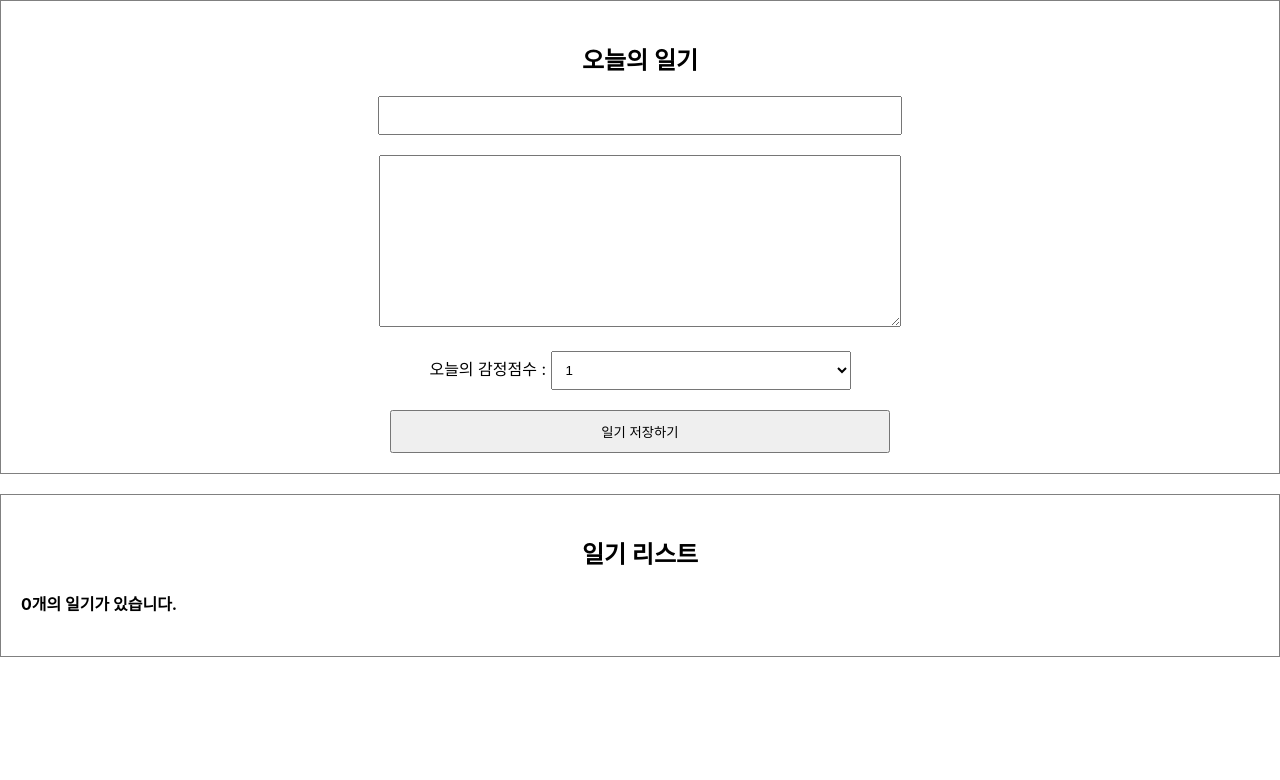
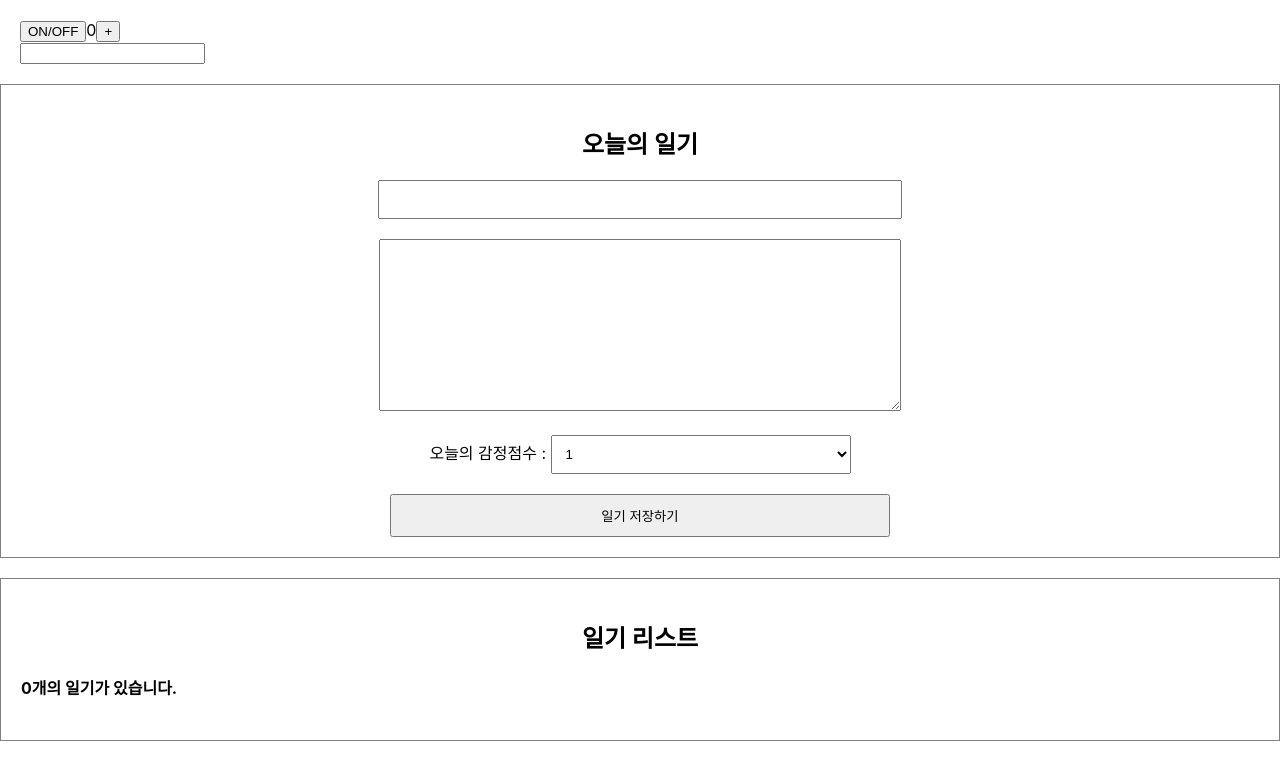
Before and after one commit to jangha0/SimpleDiary, a React (Create React App) app: page / in a window 1280 px wide. Shown: the top 780 px of the page. Built offline with nearby package versions, Linux system fonts and the light colour scheme.

Commit message:
Lifecycle 제어하기

```diff
--- a/src/App.js
+++ b/src/App.js
@@ -2,6 +2,7 @@
 import DiaryEditor from "./DiaryEditor";
 import DiaryList from "./DiaryList.js";
 import "./App.css";
+import Lifecycle from "./Lifecycle";
 
 const App = () => {
   const [data, setData] = useState([]);
@@ -37,6 +38,7 @@
 
   return (
     <div className="App">
+      <Lifecycle />
       <DiaryEditor onCreate={onCreate} />
       <DiaryList onEdit={onEdit} onRemove={onRemove} diaryList={data} />
     </div>
--- /dev/null
+++ b/src/Lifecycle.js
@@ -0,0 +1,63 @@
+import React, { useEffect, useState } from "react";
+
+const UnmountTest = () => {
+  useEffect(() => {
+    console.log("Mount!");
+
+    return () => {
+      //unmount 시점에 실행되게 됨
+      console.log("Unmount!");
+    };
+  }, []);
+
+  return <div>Unmouont Testing Component</div>;
+};
+
+const Lifecycle = () => {
+  const [count, setCount] = useState(0);
+  const [text, setText] = useState("");
+
+  //mount 될 때마다
+  useEffect(() => {
+    console.log("Mount!");
+  }, []);
+
+  //update 될 때마다
+  useEffect(() => {
+    console.log("Update!");
+  });
+
+  //count값이 업데이트 될 때마다, count >5 마다
+  useEffect(() => {
+    console.log(`count is updated : ${count}`);
+    if (count > 5) {
+      alert("count가 5를 넘었습니다. 따라서 1로 초기화합니다.");
+      setCount(1);
+    }
+  }, [count]);
+
+  //text 값이 업데이트 될 때마다
+  useEffect(() => {
+    console.log(`text is updated : ${text}`);
+  }, [text]);
+
+  const [isVisible, setIsVisible] = useState(false);
+  const toggle = () => setIsVisible(!isVisible);
+
+  return (
+    <div style={{ padding: 20 }}>
+      <div>
+        <button onClick={toggle}>ON/OFF</button>
+        {isVisible && <UnmountTest />}
+        {/* // isVisible이 true 면 뒤에도 같이 반환되어 렌더링 됨. false이면 단락회로평가로 인해 뒤에도 렌더링되지 않음 */}
+        {count}
+        <button onClick={() => setCount(count + 1)}>+</button>
+      </div>
+      <div>
+        <input value={text} onChange={(e) => setText(e.target.value)} />
+      </div>
+    </div>
+  );
+};
+
+export default Lifecycle;
```
